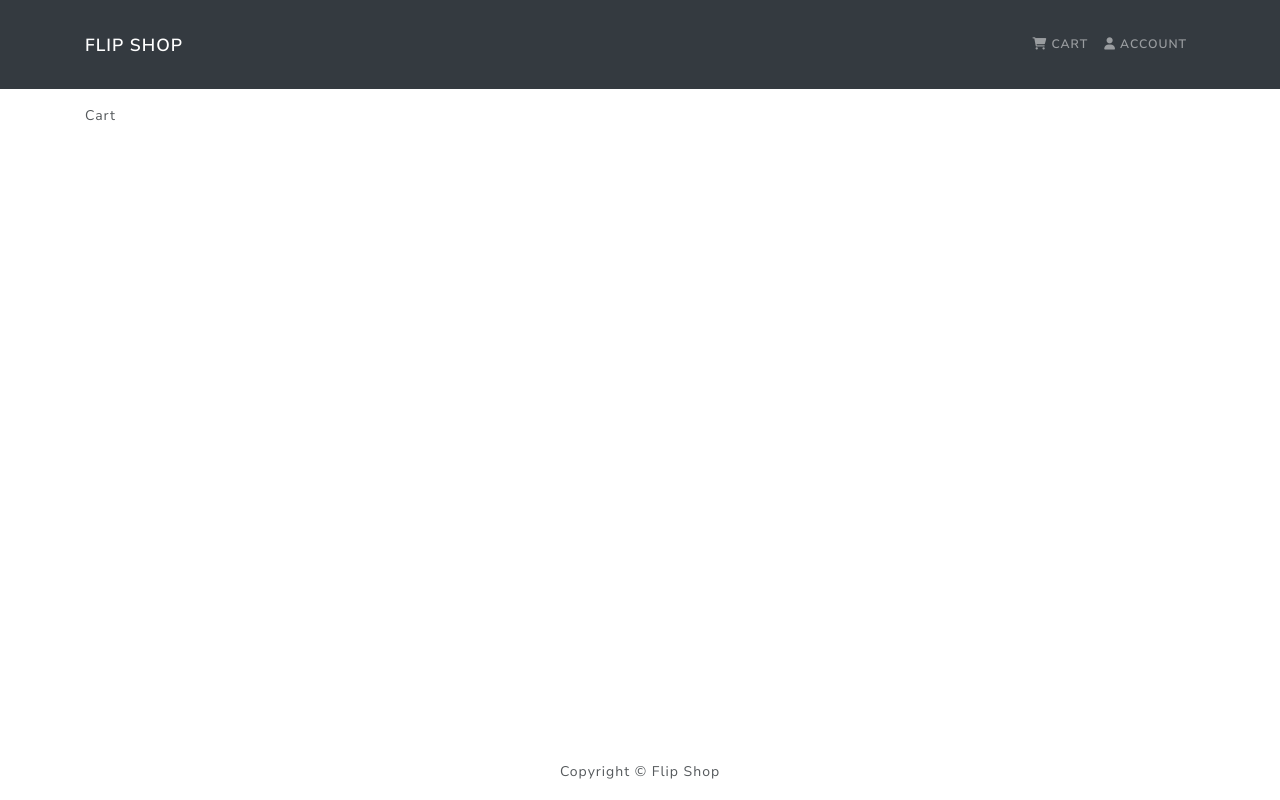
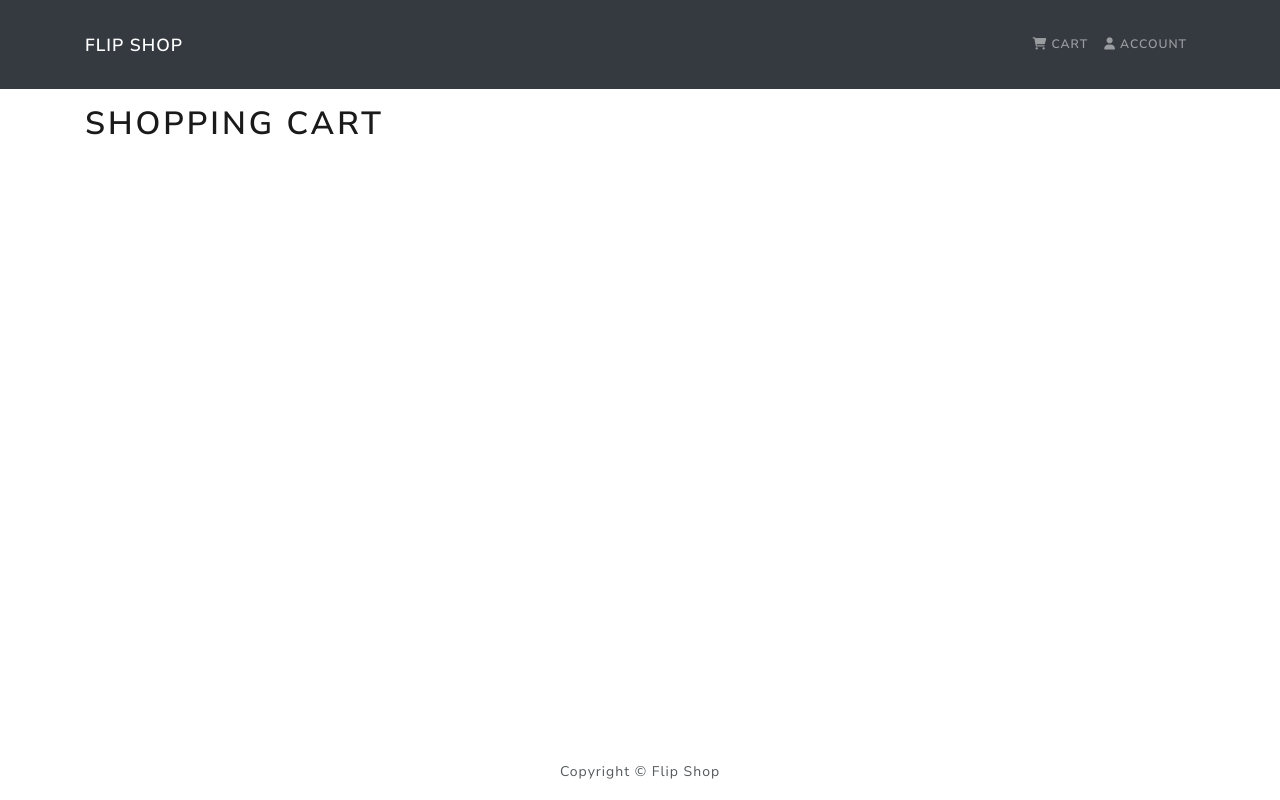
Before and after one commit to abhikumar11/FlipShop, a React (Create React App) app in the folder client/: page /cart/1 in a window 1280 px wide. Built offline with nearby package versions, Linux system fonts and the light colour scheme; no server answers.

Commit message:
initial commit

```diff
--- a/client/src/components/Cart.js
+++ b/client/src/components/Cart.js
@@ -1,7 +1,9 @@
 import React, { useEffect } from 'react'
 import {useDispatch, useSelector} from "react-redux";
 import {addToCart} from "../actions/CartAction";
-import {useNavigate,useParams, useSearchParams} from "react-router-dom"
+import {Link, useNavigate,useParams, useSearchParams} from "react-router-dom"
+import{Row,Col,Form,Button,Card,Image,ListGroup,ListGroupItem} from "react-bootstrap";
+import Message from './Message';
 const Cart = () => {
   const history =useNavigate();
   const{id}=useParams();
@@ -13,11 +15,29 @@ const Cart = () => {
   }, [dispatch,id,qty]);
 
   const cart = useSelector((state) => state.cart);
-  const{item} =cart;
+  const item =cart;
   console.log(item);
 
   return (
-    <div>Cart</div>
+    <>
+    <Row>
+      <Col md={8}>
+      <h1>Shopping Cart</h1>
+      {
+      cart.length === 0?(
+      <Message>
+        Your Cart is Empty !<Link to="/">Start Shopping</Link>
+        </Message>
+        ):(
+          <ListGroup variant='flush'>
+
+          </ListGroup>
+        )
+      }
+      </Col>
+
+    </Row>
+    </>
   )
 }
 
--- /dev/null
+++ b/client/src/components/Message.js
@@ -0,0 +1,8 @@
+import React from "react";
+import { Alert } from "react-bootstrap";
+
+const Message = ({ variant, children }) => {
+     return <Alert variant={variant}>{children}</Alert>;
+};
+
+export default Message;
```
